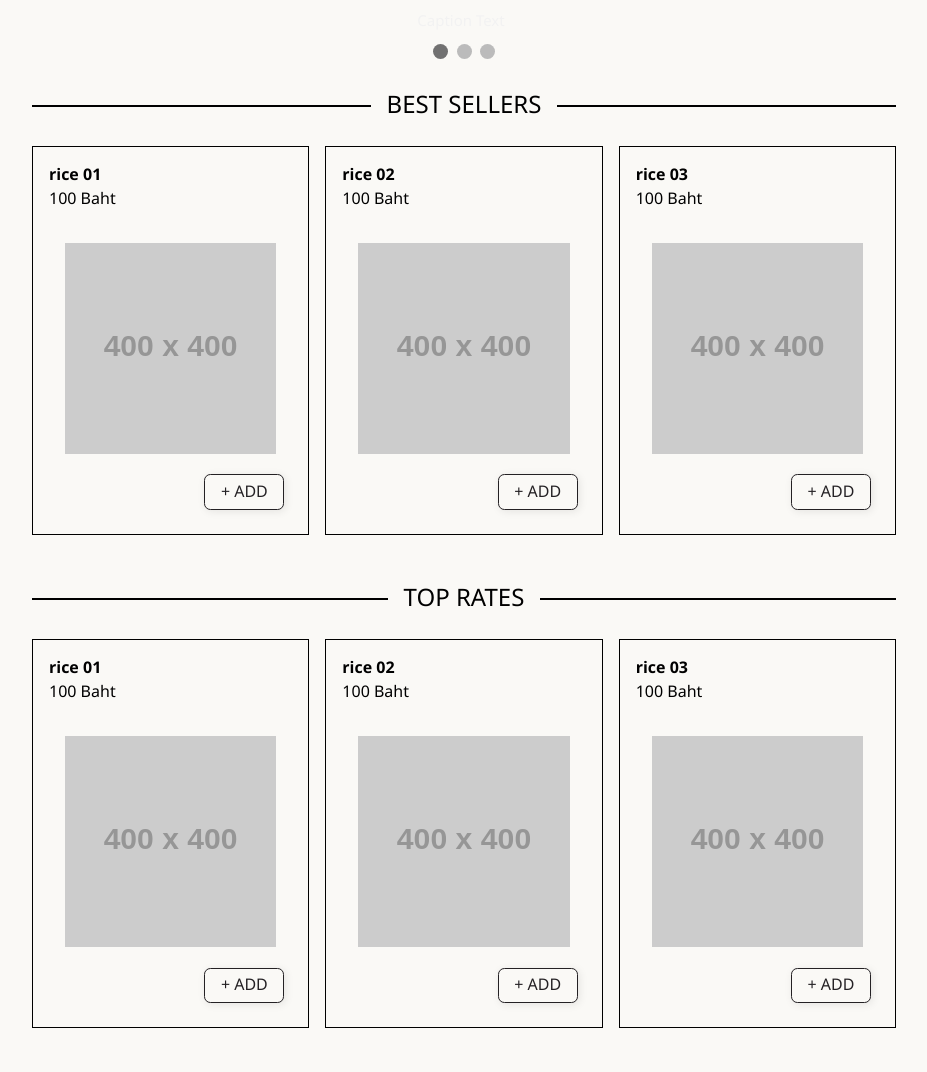
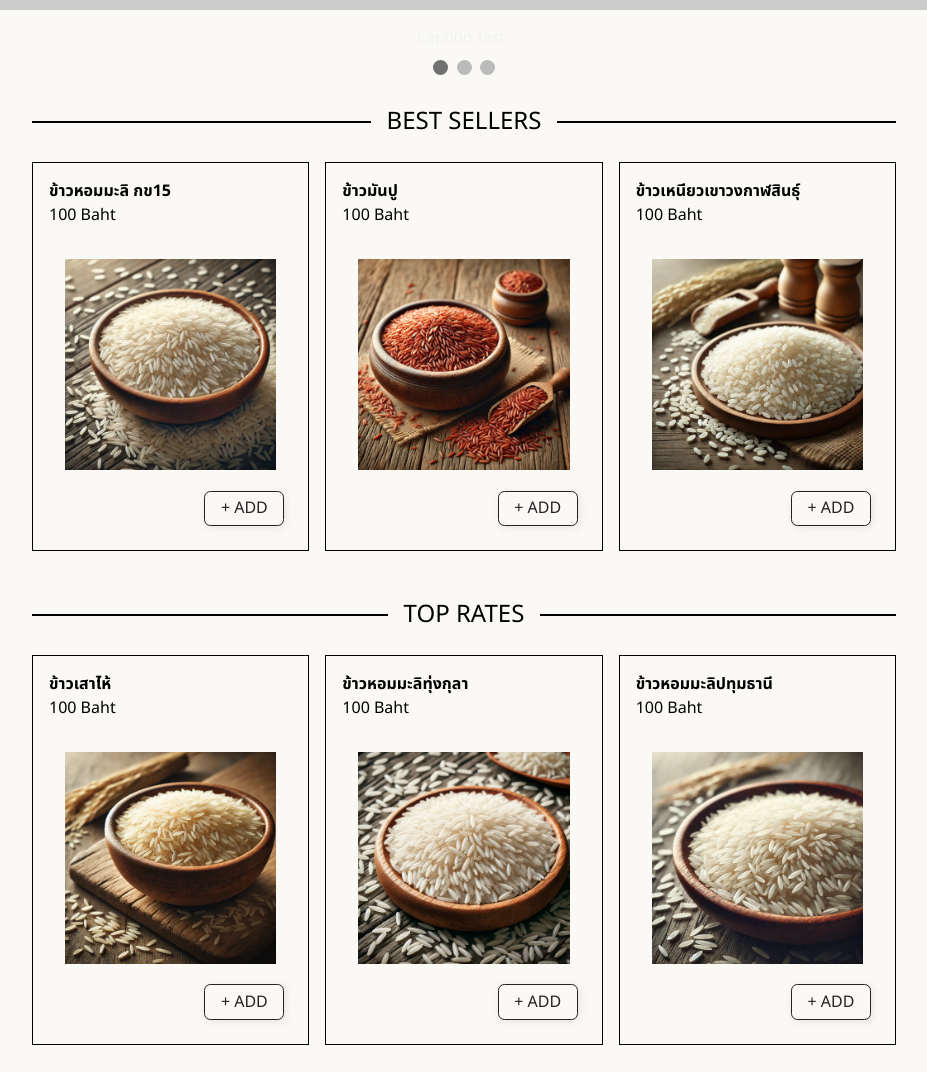
Before and after one commit to ChirayuthK/jsd9-pheonix_wicianburi_grill-html-site, a website built with Vite: page index.html in a window 1280 px wide. Shown: the part 1353-2425 px from the top of the page, without its empty margins (176-1103 px from the left). Built offline with nearby package versions, Linux system fonts and the light colour scheme; placeholder pictures from the web are drawn by us.

Commit message:
feat(file): add content image and rice

```diff
--- a/index.html
+++ b/index.html
@@ -37,8 +37,11 @@
                     class="object-contain sm:w-3/4"
                 />
                 <article class="px-4 py-8 sm:px-0 sm:text-left" id="hero-texts">
+                    <p class="mb-6">
+                        หอม นุ่ม อร่อย กินบ่อยๆ สุขภาพดี
+                    </p>
                     <h1 class="font-bold text-3xl mb-6 sm:text-4xl">
-                        Handpicked by Farmers, Delivered to You
+                        ข้าวเติมวิตามิน All Rice
                     </h1>
                     <p class="mb-6">
                         Experience the difference of rice grown with passion and
@@ -102,14 +105,14 @@
                         >
                             <img
                                 class="w-1/3 sm:w-full sm:mt-24 sm:mb-20 sm:px-8"
-                                src="https://placehold.co/400"
+                                src="/assets/ข้าวหอมมะลิ กข15.webp"
                                 alt=""
                             />
                             <div class="product-info flex flex-col gap-2">
                                 <h3
                                     class="font-bold sm:absolute sm:top-4 sm:left-4"
                                 >
-                                    rice 01
+                                    ข้าวหอมมะลิ กข15
                                 </h3>
                                 <p class="sm:absolute sm:top-10 sm:left-4">
                                     100 Baht
@@ -124,14 +127,14 @@
                         >
                             <img
                                 class="w-1/3 sm:w-full sm:mt-24 sm:mb-20 sm:px-8"
-                                src="https://placehold.co/400"
+                                src="/assets/ข้าวมันปู.webp"
                                 alt=""
                             />
                             <div class="product-info flex flex-col gap-2">
                                 <h3
                                     class="font-bold sm:absolute sm:top-4 sm:left-4"
                                 >
-                                    rice 02
+                                    ข้าวมันปู
                                 </h3>
                                 <p class="sm:absolute sm:top-10 sm:left-4">
                                     100 Baht
@@ -146,14 +149,14 @@
                         >
                             <img
                                 class="w-1/3 sm:w-full sm:mt-24 sm:mb-20 sm:px-8"
-                                src="https://placehold.co/400"
+                                src="/assets/ข้าวเหนียวเขาวงกาฬสินธุ์.webp"
                                 alt=""
                             />
                             <div class="product-info flex flex-col gap-2">
                                 <h3
                                     class="font-bold sm:absolute sm:top-4 sm:left-4"
                                 >
-                                    rice 03
+                                    ข้าวเหนียวเขาวงกาฬสินธุ์
                                 </h3>
                                 <p class="sm:absolute sm:top-10 sm:left-4">
                                     100 Baht
@@ -182,14 +185,14 @@
                         >
                             <img
                                 class="w-1/3 sm:w-full sm:mt-24 sm:mb-20 sm:px-8"
-                                src="https://placehold.co/400"
+                                src="/assets/ข้าวเสาไห้.webp"
                                 alt=""
                             />
                             <div class="product-info flex flex-col gap-2">
                                 <h3
                                     class="font-bold sm:absolute sm:top-4 sm:left-4"
                                 >
-                                    rice 01
+                                    ข้าวเสาไห้
                                 </h3>
                                 <p class="sm:absolute sm:top-10 sm:left-4">
                                     100 Baht
@@ -204,14 +207,14 @@
                         >
                             <img
                                 class="w-1/3 sm:w-full sm:mt-24 sm:mb-20 sm:px-8"
-                                src="https://placehold.co/400"
+                                src="/assets/ข้าวหอมมะลิทุ่งกุลา.webp"
                                 alt=""
                             />
                             <div class="product-info flex flex-col gap-2">
                                 <h3
                                     class="font-bold sm:absolute sm:top-4 sm:left-4"
                                 >
-                                    rice 02
+                                    ข้าวหอมมะลิทุ่งกุลา
                                 </h3>
                                 <p class="sm:absolute sm:top-10 sm:left-4">
                                     100 Baht
@@ -226,14 +229,14 @@
                         >
                             <img
                                 class="w-1/3 sm:w-full sm:mt-24 sm:mb-20 sm:px-8"
-                                src="https://placehold.co/400"
+                                src="/assets/ข้าวหอมมะลิปทุมธานี.webp"
                                 alt=""
                             />
                             <div class="product-info flex flex-col gap-2">
                                 <h3
                                     class="font-bold sm:absolute sm:top-4 sm:left-4"
                                 >
-                                    rice 03
+                                    ข้าวหอมมะลิปทุมธานี
                                 </h3>
                                 <p class="sm:absolute sm:top-10 sm:left-4">
                                     100 Baht
```
